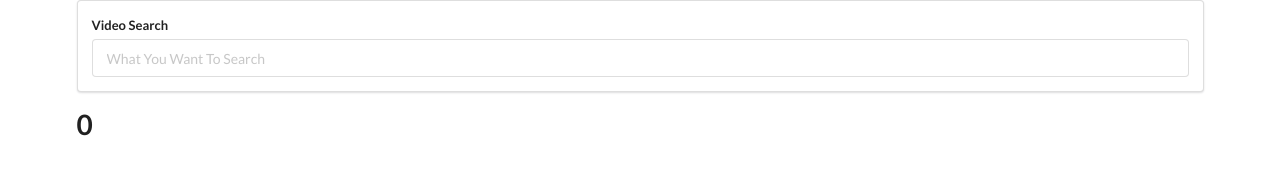
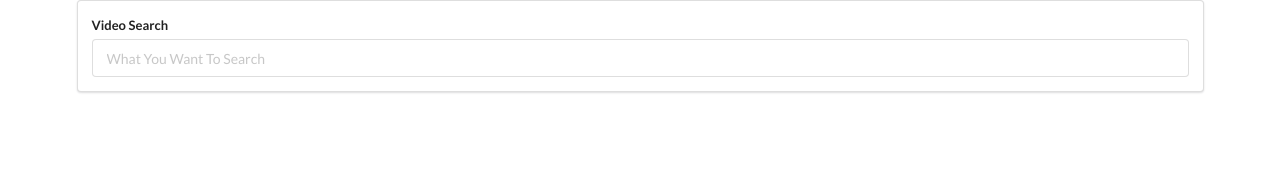
Before and after one commit to anmolsinghdev/video-finder, a React (Create React App) app: page / in a window 1280 px wide. Shown: the top 196 px of the page. Built offline with nearby package versions, Linux system fonts and the light colour scheme.

Commit message:
returning of videoitem

```diff
--- /dev/null
+++ b/src/components/VideoItem.js
@@ -0,0 +1,10 @@
+import React from 'react';
+
+const VideoItem = (props) => {
+  return (
+    <div>
+      <h1>Video Items</h1>
+    </div>
+  );
+};
+export default VideoItem;
--- a/src/components/VideoList.js
+++ b/src/components/VideoList.js
@@ -1,9 +1,14 @@
 import React from 'react';
+import VideoItem from './VideoItem';
 
-const VideoList = (props) => {
+const VideoList = ({ videos }) => {
+  const renderedList = videos.map((video) => {
+    return <VideoItem />;
+  });
+
   return (
     <div>
-      <h1>{props.videos.length}</h1>
+      <h1>{renderedList}</h1>
     </div>
   );
 };
```
